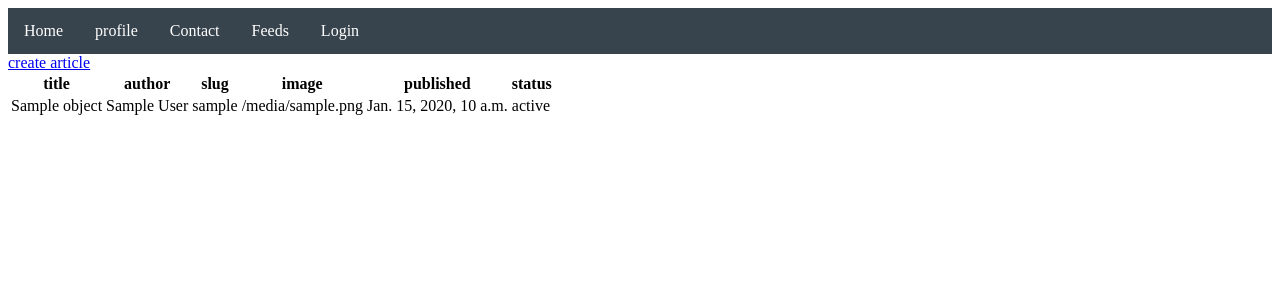
After one commit to Sajjad-mansouri/Blog-with-DRF, a Django app: template templates/accounts/articles-list.html in a window 1280 px wide. The commit adds this page. Shown: the top 300 px of the page. Run offline with Django 4.2, Linux system fonts and the light colour scheme; the template is opened without the code that fills it: most values are stand-ins (such as "Sample title", 1, 10 or a date in 2020); parts of the project's set-up code (start-up, migrations or seed data) failed here and were passed over.

Commit message:
add article list view and template for use in  profile

```diff
--- a/accounts/urls.py
+++ b/accounts/urls.py
@@ -5,4 +5,6 @@ app_name='account'
 urlpatterns=[
 	path('',views.ProfileView.as_view(),name='profile'),
 	path('create-article/',views.CreateArticle.as_view(),name='create-article'),
+	path('articles-list/',views.ProfileArticleList.as_view(),name='articles-list'),
+
 ]
--- /dev/null
+++ b/templates/accounts/articles-list.html
@@ -0,0 +1,29 @@
+{%extends 'base.html'%}
+{%block title%}
+Article list:
+{%endblock%}
+
+{%block content%}
+	<a href="{%url 'account:create-article'%}">create article</a>
+
+<table>
+	<tr>
+		<th>title</th>
+		<th>author</th>
+		<th>slug</th>
+		<th>image</th>
+		<th>published</th>
+		<th>status</th>
+	</tr>
+	{%for object in object_list%}
+	<tr>
+		<td>{{object.title}}</td>
+		<td>{{object.author}}</td>
+		<td>{{object.slug}}</td>
+		<td>{{object.image}}</td>
+		<td>{{object.published}}</td>
+		<td>{{object.status}}</td>
+	</tr>
+	{%endfor%}
+</table>
+{%endblock%}
--- a/templates/accounts/profile.html
+++ b/templates/accounts/profile.html
@@ -8,7 +8,8 @@ Profile:My Articles
 
 {%block content%}
 <div class ='profile-menu'>
-	<a href="{%url 'account:create-article'%}">create article</a>
+	<a href="{%url 'account:articles-list'%}">article list</a>
+
 	<a href="">update profile</a>
 
 </div>
```
Also changed, not shown: accounts/views.py (+6 -3 lines), accounts/forms.py (line endings or trailing spaces).
